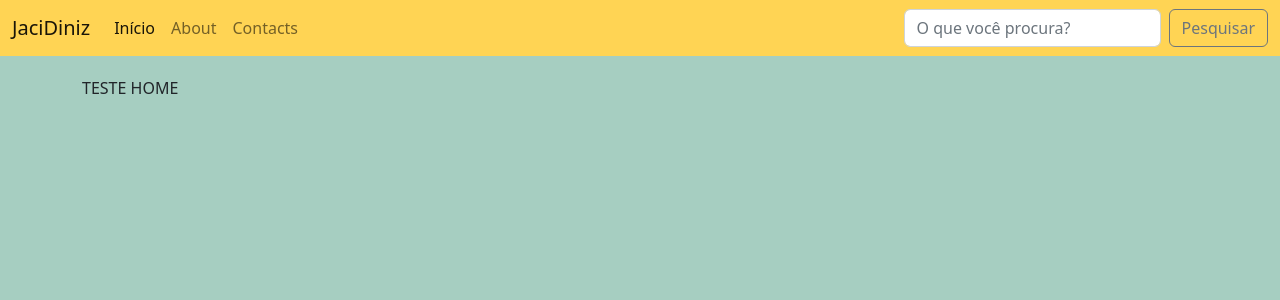
After one commit to JaciDiniz/WebApp2, a Django app: page / in a window 1280 px wide. The commit adds this page. Shown: the top 300 px of the page. Run offline with Django 4.2, Linux system fonts and the light colour scheme.

Commit message:
Criação de views, urls e templates nas apps

```diff
--- a/App2/settings.py
+++ b/App2/settings.py
@@ -56,7 +56,7 @@ ROOT_URLCONF = 'App2.urls'
 TEMPLATES = [
     {
         'BACKEND': 'django.template.backends.django.DjangoTemplates',
-        'DIRS': [],
+        'DIRS': ['templates'],
         'APP_DIRS': True,
         'OPTIONS': {
             'context_processors': [
--- a/App2/urls.py
+++ b/App2/urls.py
@@ -14,8 +14,10 @@ Including another URLconf
     2. Add a URL to urlpatterns:  path('blog/', include('blog.urls'))
 """
 from django.contrib import admin
-from django.urls import path
+from django.urls import path, include
 
 urlpatterns = [
     path('admin/', admin.site.urls),
+    path('', include('apps.animal.urls', namespace='animal')),
+    path('pessoa/', include('apps.pessoa.urls', namespace='pessoa')),
 ]
--- /dev/null
+++ b/apps/animal/templates/animal/about.html
@@ -0,0 +1,5 @@
+{% extends "base.html" %}
+
+{% block content %}
+<p>TESTE ABOUT</p>
+{% endblock %}
--- /dev/null
+++ b/apps/animal/templates/animal/home.html
@@ -0,0 +1,5 @@
+{% extends "base.html" %}
+
+{% block content %}
+<p>TESTE HOME</p>
+{% endblock %}
--- /dev/null
+++ b/apps/animal/urls.py
@@ -0,0 +1,8 @@
+from django.urls import path
+from .views import home, about
+app_name = 'animal'
+
+urlpatterns = [
+    path('', home, name='home'),
+    path('about/', about, name='about')
+]
--- a/apps/animal/views.py
+++ b/apps/animal/views.py
@@ -1,3 +1,9 @@
 from django.shortcuts import render
 
 # Create your views here.
+#apresentação da página estática
+def home(request):
+    return render(request, 'animal/home.html')
+
+def about(request):
+    return render(request, 'animal/about.html')
--- /dev/null
+++ b/apps/pessoa/templates/pessoa/contacts.html
@@ -0,0 +1,5 @@
+{% extends "base.html" %}
+
+{% block content %}
+<p> contacts</p>
+{% endblock %}
--- /dev/null
+++ b/apps/pessoa/urls.py
@@ -0,0 +1,7 @@
+from django.urls import path
+from .views import contacts
+app_name = 'pessoa'
+
+urlpatterns = [
+    path('', contacts, name='contacts')
+]
--- a/apps/pessoa/views.py
+++ b/apps/pessoa/views.py
@@ -1,3 +1,8 @@
 from django.shortcuts import render
 
 # Create your views here.
+def contacts(request):
+    return render(request, 'pessoa/contacts.html')
+
+# def about(request):
+#     return render(request, 'animal/about.html')
--- a/templates/main.html
+++ b/templates/base.html
@@ -28,24 +28,13 @@
     <div class="collapse navbar-collapse" id="navbarSupportedContent">
       <ul class="navbar-nav me-auto mb-2 mb-lg-0">
         <li class="nav-item">
-          <a class="nav-link active" aria-current="page" href="#">Início</a>
+          <a class="nav-link active" aria-current="page" href="{% url 'animal:home' %}">Início</a>
         </li>
         <li class="nav-item">
-          <a class="nav-link" href="#">Links</a>
-        </li>
-        <li class="nav-item dropdown">
-          <a class="nav-link dropdown-toggle" href="#" role="button" data-bs-toggle="dropdown" aria-expanded="false">
-            Ações
-          </a>
-          <ul class="dropdown-menu">
-            <li><a class="dropdown-item" href="#">Action</a></li>
-            <li><a class="dropdown-item" href="#">Another action</a></li>
-            <li><hr class="dropdown-divider"></li>
-            <li><a class="dropdown-item" href="#">Something else here</a></li>
-          </ul>
+          <a class="nav-link" href="{% url 'animal:about' %}">About</a>
         </li>
         <li class="nav-item">
-          <a class="nav-link disabled"></a>
+          <a class="nav-link " href="{% url 'pessoa:contacts' %}">Contacts</a>
         </li>
       </ul>
       <form class="d-flex" role="search">
@@ -55,6 +44,9 @@
     </div>
   </div>
 </nav>
+  <div style="padding-top: 20px;" class="container">
+    {% block content %} {% endblock %}
+  </div>
 
     <script src="https://cdn.jsdelivr.net/npm/bootstrap@5.2.1/dist/js/bootstrap.bundle.min.js" integrity="sha384-u1OknCvxWvY5kfmNBILK2hRnQC3Pr17a+RTT6rIHI7NnikvbZlHgTPOOmMi466C8" crossorigin="anonymous"></script>
 
```
Also changed, not shown: db.sqlite3.
